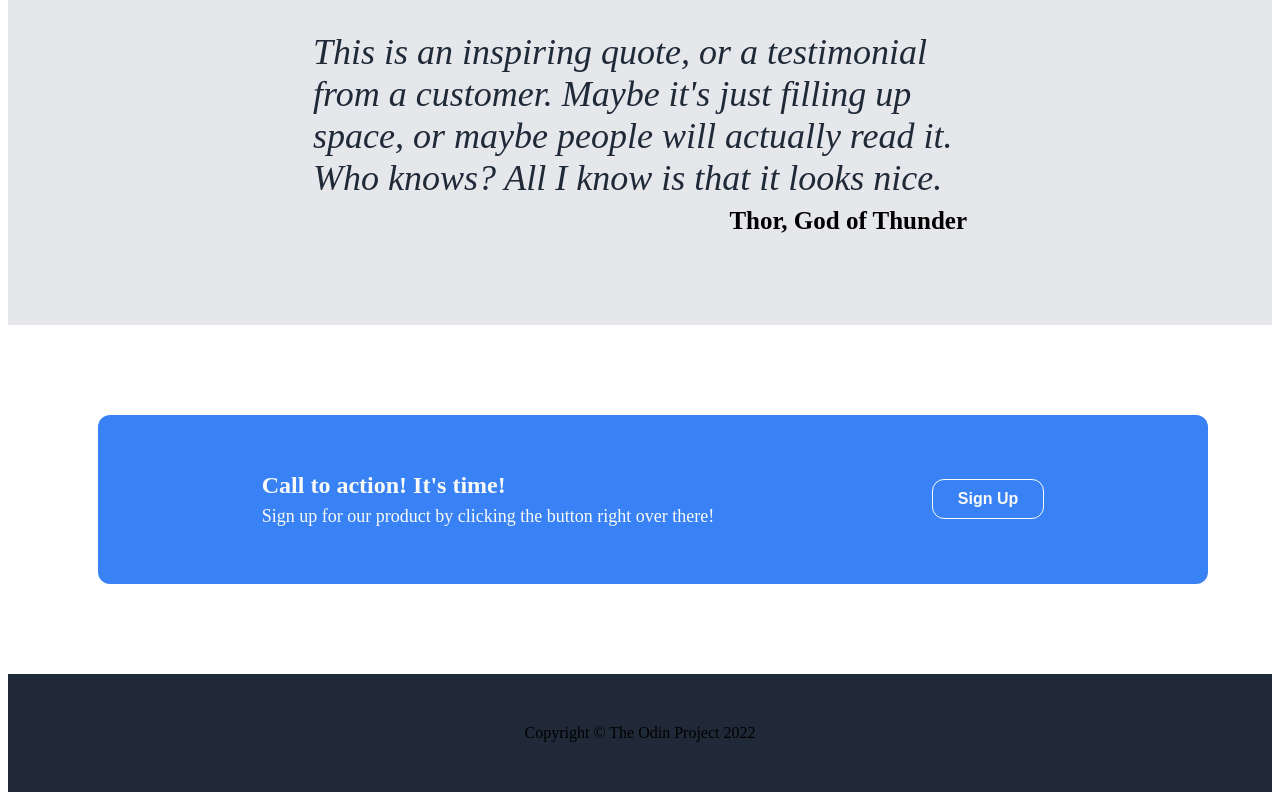
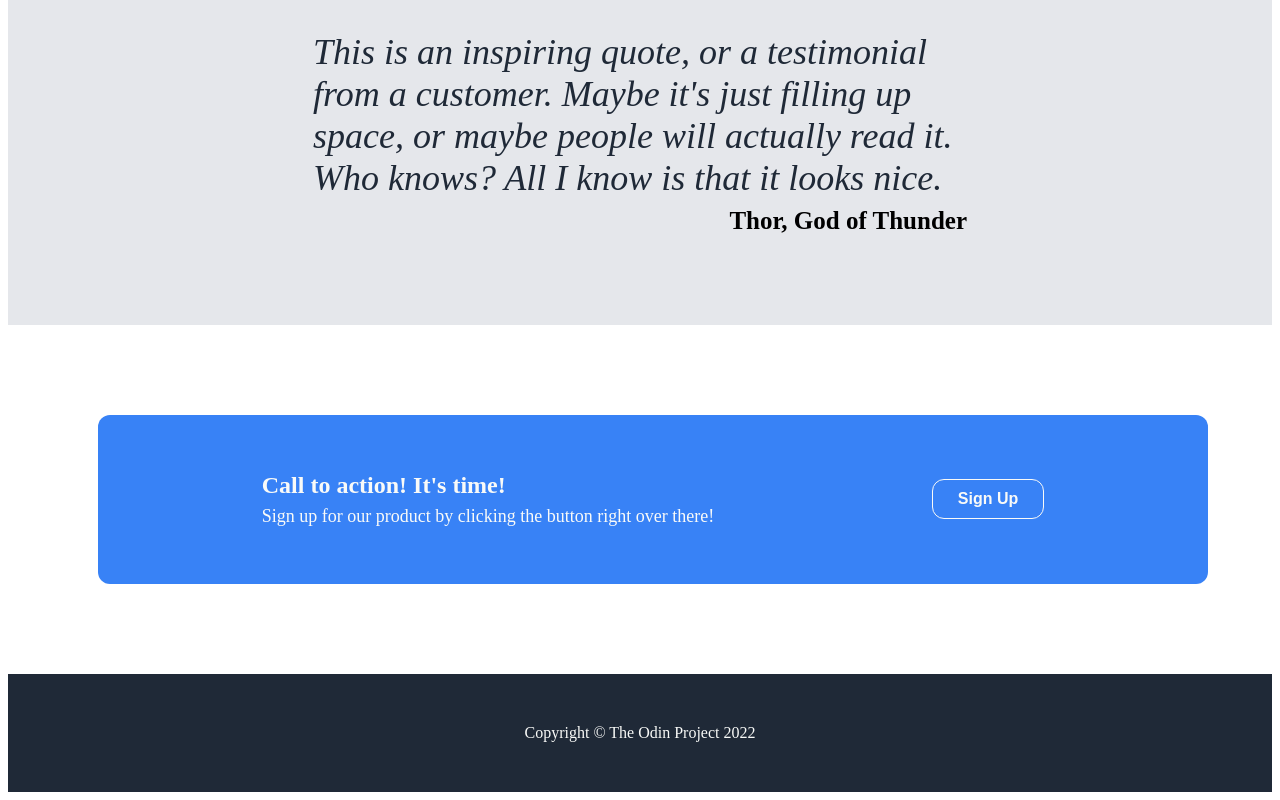
Before and after one commit to Caged1964/Landing-Page, a plain HTML site: page index.html in a window 1280 px wide. Shown: the part 1235-2035 px from the top of the page. Drawn offline with Linux system fonts and the light colour scheme.

Commit message:
corrected style in footer section

```diff
--- a/style.css
+++ b/style.css
@@ -146,4 +146,6 @@ ul {
   justify-content: center;
   align-items: center;
   padding: 50px 0;
+  color: #f9faf8;
+  font-size: 16px;
 }
```
